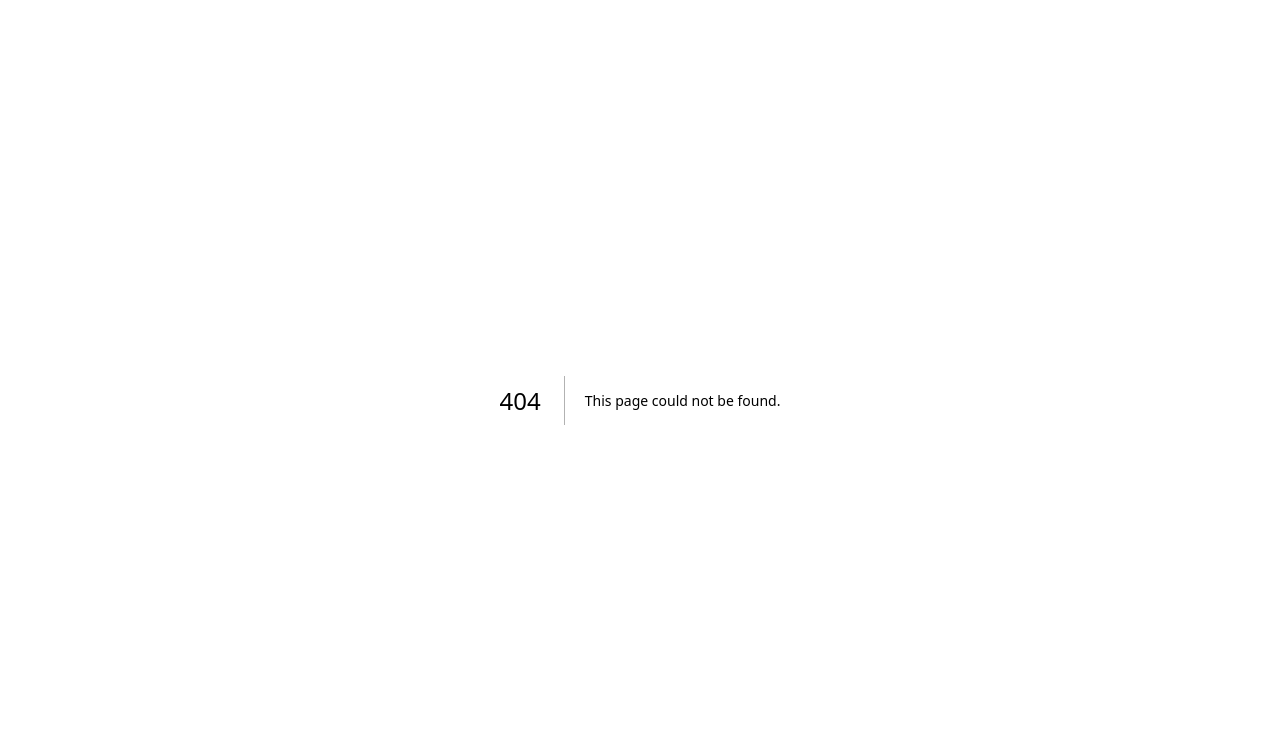
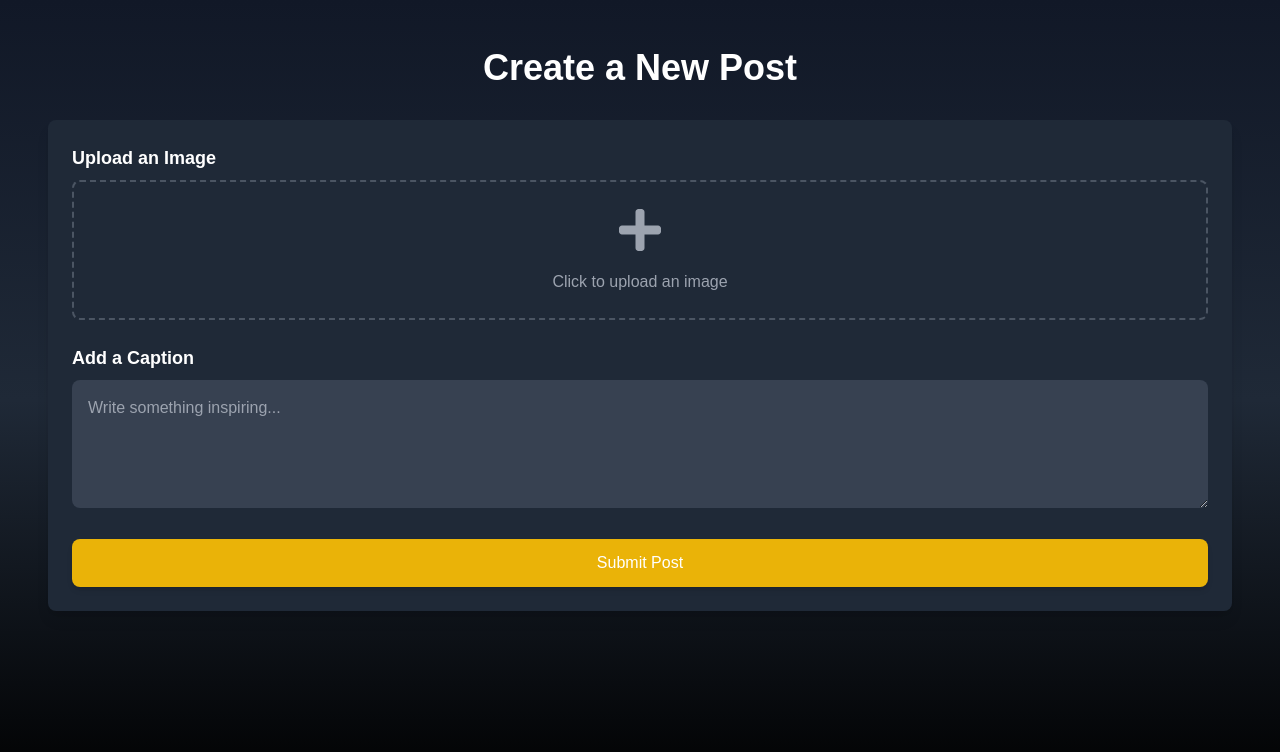
Before and after one commit to evanwilliamson94/sober-social, a Next.js app: page /create in a window 1280 px wide. Before the commit this address had no page. Shown: the top 752 px of the page. Built offline with nearby package versions, Linux system fonts and the light colour scheme.

Commit message:
create page

```diff
--- /dev/null
+++ b/src/pages/create.tsx
@@ -0,0 +1,98 @@
+import React, { useState } from 'react';
+import { FaPlus } from "react-icons/fa"; // Plus icon for adding image
+
+const CreatePage: React.FC = () => {
+  // State to hold the image file and preview URL
+  const [image, setImage] = useState<File | null>(null);
+  const [imagePreview, setImagePreview] = useState<string | null>(null);
+  const [caption, setCaption] = useState<string>('');
+
+  // Handle image upload and generate preview
+  const handleImageUpload = (e: React.ChangeEvent<HTMLInputElement>) => {
+    const file = e.target.files?.[0];
+    if (file) {
+      setImage(file);
+      setImagePreview(URL.createObjectURL(file));
+    }
+  };
+
+  // Handle form submission (simulating post submission)
+  const handleSubmit = (e: React.FormEvent) => {
+    e.preventDefault();
+    if (image && caption) {
+      alert("Post submitted successfully!");
+      // Reset the form
+      setImage(null);
+      setImagePreview(null);
+      setCaption('');
+    } else {
+      alert("Please upload an image and add a caption.");
+    }
+  };
+
+  return (
+    <div className="min-h-screen bg-gradient-to-b from-gray-900 via-gray-800 to-black text-white p-8 lg:p-12">
+      <div className="container mx-auto space-y-8">
+
+        {/* Page Header */}
+        <h2 className="text-4xl font-bold mb-6 text-center">Create a New Post</h2>
+
+        {/* Post Form */}
+        <form onSubmit={handleSubmit} className="bg-gray-800 p-6 rounded-lg shadow-lg space-y-6">
+
+          {/* Image Upload */}
+          <div className="upload-section">
+            <label className="block text-lg font-semibold mb-2">Upload an Image</label>
+            <div className="border-2 border-dashed border-gray-600 rounded-lg p-6 text-center">
+              {imagePreview ? (
+                <div className="relative">
+                  <img src={imagePreview} alt="Preview" className="w-full h-64 object-cover rounded-lg" />
+                  <button
+                    className="absolute top-2 right-2 bg-red-600 text-white px-2 py-1 rounded-full hover:bg-red-500 transition duration-300"
+                    onClick={() => {
+                      setImage(null);
+                      setImagePreview(null);
+                    }}>
+                    Remove
+                  </button>
+                </div>
+              ) : (
+                <label className="cursor-pointer">
+                  <FaPlus size={48} className="mx-auto mb-4 text-gray-400" />
+                  <span className="text-gray-400">Click to upload an image</span>
+                  <input
+                    type="file"
+                    accept="image/*"
+                    className="hidden"
+                    onChange={handleImageUpload}
+                  />
+                </label>
+              )}
+            </div>
+          </div>
+
+          {/* Caption Input */}
+          <div className="caption-section">
+            <label className="block text-lg font-semibold mb-2">Add a Caption</label>
+            <textarea
+              className="w-full p-4 rounded-lg bg-gray-700 text-white placeholder-gray-400 outline-none focus:ring-2 focus:ring-yellow-500 focus:bg-gray-600 transition duration-300"
+              placeholder="Write something inspiring..."
+              value={caption}
+              onChange={(e) => setCaption(e.target.value)}
+              rows={4}
+            ></textarea>
+          </div>
+
+          {/* Submit Button */}
+          <button
+            type="submit"
+            className="bg-yellow-500 text-white px-6 py-3 rounded-lg shadow-md hover:bg-yellow-400 transition duration-300 transform hover:scale-105 w-full text-center">
+            Submit Post
+          </button>
+        </form>
+      </div>
+    </div>
+  );
+};
+
+export default CreatePage;
```
